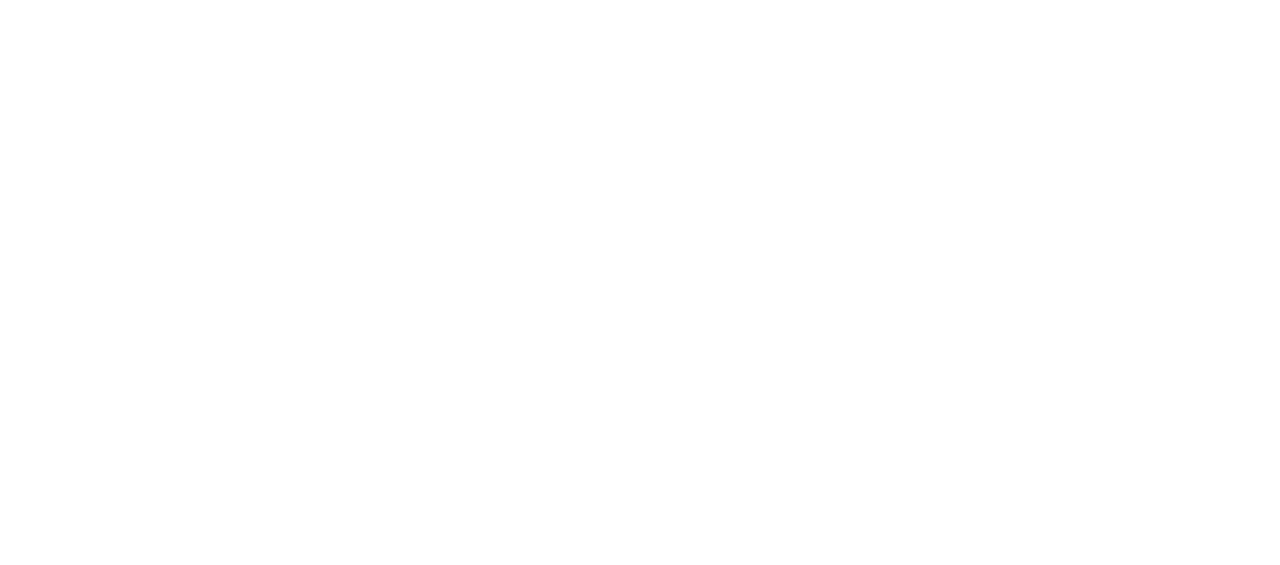
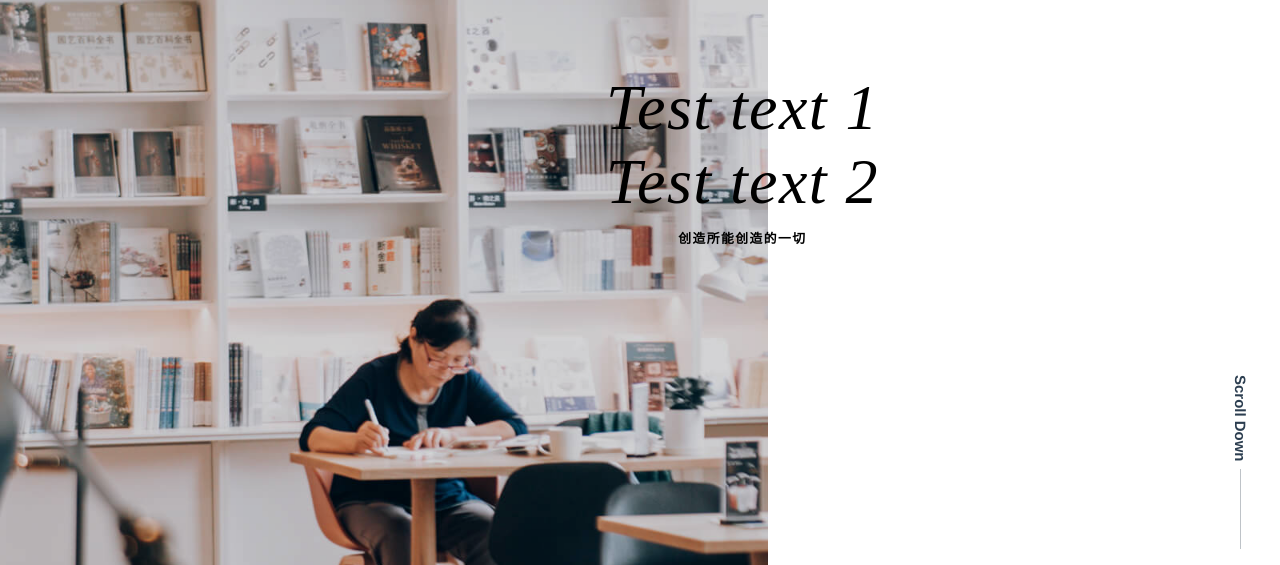
Before and after one commit to iMisty/Kagura-Image, a Vue app: page / in a window 1280 px wide. Shown: the part 235-800 px from the top of the page. Built offline with nearby package versions, Linux system fonts and the light colour scheme; no server answers.

Commit message:
finished index banner

```diff
--- a/src/components/Home/banner.vue
+++ b/src/components/Home/banner.vue
@@ -1,31 +1,81 @@
 <template>
-    <div class=""></div>
+  <div class="index-banner">
+    <img :src="link" :alt="name" />
+    <div class="banner-text">
+      <slot></slot>
+			<div class="banner-extra-text">{{intro}}</div>
+    </div>
+    <scroll></scroll>
+  </div>
 </template>
 
 <script>
+import scroll from './scroll';
+export default {
+  //组件
+  components: {
+    scroll
+  },
+  //静态
+  props: {
+    link: String,
+		name: String,
+		intro: {
+			type: String,
+			default: '创造所能创造的一切'
+		}
+  },
+  //对象内部的属性监听，也叫深度监听
+  watch: {},
+  //属性的结果会被缓存，除非依赖的响应式属性变化才会重新计算。主要当作属性来使用；
+  computed: {
+    background() {
+      return {};
+    }
+  },
+  //方法表示一个具体的操作，主要书写业务逻辑；
+  methods: {},
+  //请求数据
+  created() {},
+  mounted() {}
+};
+</script>
 
-export default {
-    components: {},
-    data() {
-        return {
-
-        };
-    },
-    computed: {},
-    watch: {},
-    methods: {},
-    created() {},
-    mounted() {},
-    beforeCreate() {},
-    beforeMount() {},
-    beforeUpdate() {},
-    updated() {},
-    beforeDestroy() {},
-    destroyed() {},
-    activated() {},
-    }
-</script>
 <style lang='less' scoped>
-//@import url(); 引入公共css类
-
+.index-banner {
+  position: relative;
+  display: flex;
+  flex-direction: column;
+  justify-content: center;
+  align-items: center;
+  width: 100%;
+  height: 100vh;
+  img {
+    position: absolute;
+    left: 0;
+    max-width: 100%;
+    width: 60vw;
+    height: 100%;
+    object-fit: cover;
+    filter: brightness(.84);
+  }
+}
+.banner-text {
+  position: relative;
+  left: 8%;
+  font-size: 8rem;
+  font-weight: 400;
+  font-family: "Playfair Display";
+  font-style: italic;
+  color: #000;
+  //mix-blend-mode: difference;
+  letter-spacing: 0.18rem;
+  z-index: 4;
+}
+.banner-extra-text{
+  font-size: 1.6rem;
+  font-style: normal;
+  font-weight: 600;
+  line-height: 3.2;
+}
 </style>
--- /dev/null
+++ b/src/components/Home/scroll.vue
@@ -0,0 +1,55 @@
+<template>
+  <div class="scroll">
+    <h3>Scroll Down</h3>
+    <span class="line"></span>
+  </div>
+</template>
+
+<script>
+export default {
+  //组件
+  components: {},
+  //静态
+  props: {},
+  //对象内部的属性监听，也叫深度监听
+  watch: {},
+  //属性的结果会被缓存，除非依赖的响应式属性变化才会重新计算。主要当作属性来使用；
+  computed: {},
+  //方法表示一个具体的操作，主要书写业务逻辑；
+  methods: {},
+  //请求数据
+  created() {},
+  mounted() {}
+};
+</script>
+
+<style lang='less' scoped>
+.scroll {
+  position: absolute;
+  display: flex;
+  flex-direction: row;
+  align-items: center;
+  justify-content: center;
+  bottom: 2rem;
+  right: 2rem;
+  font-size: 1.6rem;
+  writing-mode: tb;
+  .line {
+    position: relative;
+    width: 1px;
+    height: 10rem;
+    margin-top: 1rem;
+    background-color: #2d3e4f4f;
+    overflow: hidden;
+    &::before {
+      content: "";
+      position: absolute;
+      width: 1px;
+      height: 10rem;
+      background-color: #fff;
+      top: -100%;
+      animation: scroll ease-in-out 1.6s infinite;
+    }
+  }
+}
+</style>
--- a/src/views/Home.vue
+++ b/src/views/Home.vue
@@ -1,44 +1,46 @@
 <template>
   <div class="home">
-      <ul>
-        <li v-for="list in ace" :key="list.index">
-          <div v-html="list.content">
-            {{list.content}}
-          </div>
-          </li>
-      </ul>
+    <banner :link="background.link" :name="background.name">
+      <div>Test text 1</div>
+      <div>Test text 2</div>
+    </banner>
   </div>
 </template>
 
 <script>
+import banner from "@/components/Home/banner.vue";
 export default {
-    components: {},
+  components: {
+    banner
+  },
   data() {
     return {
-          info:{},
-          ace:{},
-          id:{}
-    }
+      background: {
+        link: require("@/static/img/bg.jpg"),
+        name: "Logo"
+      },
+      bannerText: ''
+    };
   },
   computed: {},
   watch: {},
   methods: {
-      getInfo(){
-        this.$axios.post('/api/?json=1')
-        .then(res => (
+    getInfo() {
+      this.$axios
+        .post("/api/?json=1")
+        .then(
+          res =>
             // eslint-disable-next-line no-console
-          this.info = res
-        ))
-        .then(res => (
-          this.ace = res.data.posts
-        ))
+            (this.info = res)
+        )
+        .then(res => (this.ace = res.data.posts))
         // eslint-disable-next-line no-console
-        .catch(function (error) {
+        .catch(function(error) {
           // eslint-disable-next-line no-console
           console.log(error);
-        })
+        });
     },
-      getID(){
+    getID() {
       const a = this.ace;
       // eslint-disable-next-line no-console
       console.log(a);
@@ -46,8 +48,8 @@
   },
   created() {},
   mounted() {
-      this.getInfo();
-      this.getID();
+    //this.getInfo();
+    //this.getID();
   },
   beforeCreate() {},
   beforeMount() {},
@@ -55,10 +57,9 @@
   updated() {},
   beforeDestroy() {},
   destroyed() {},
-    activated() {},
-    }
+  activated() {}
+};
 </script>
 <style lang='less' scoped>
 //@import url(); 引入公共css类
-
 </style>
```
Lines whose indentation alone changed are shown as unchanged.
